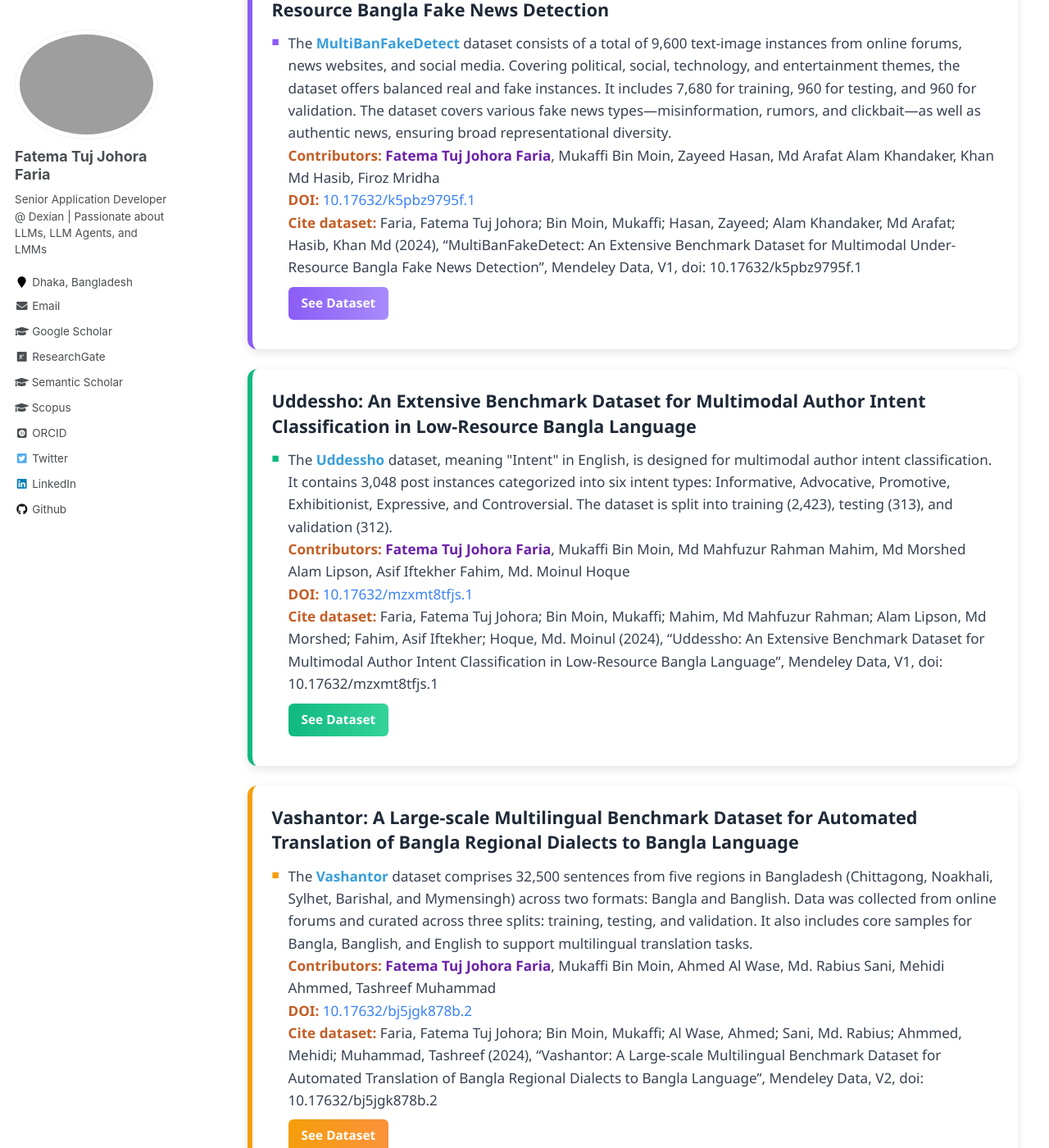
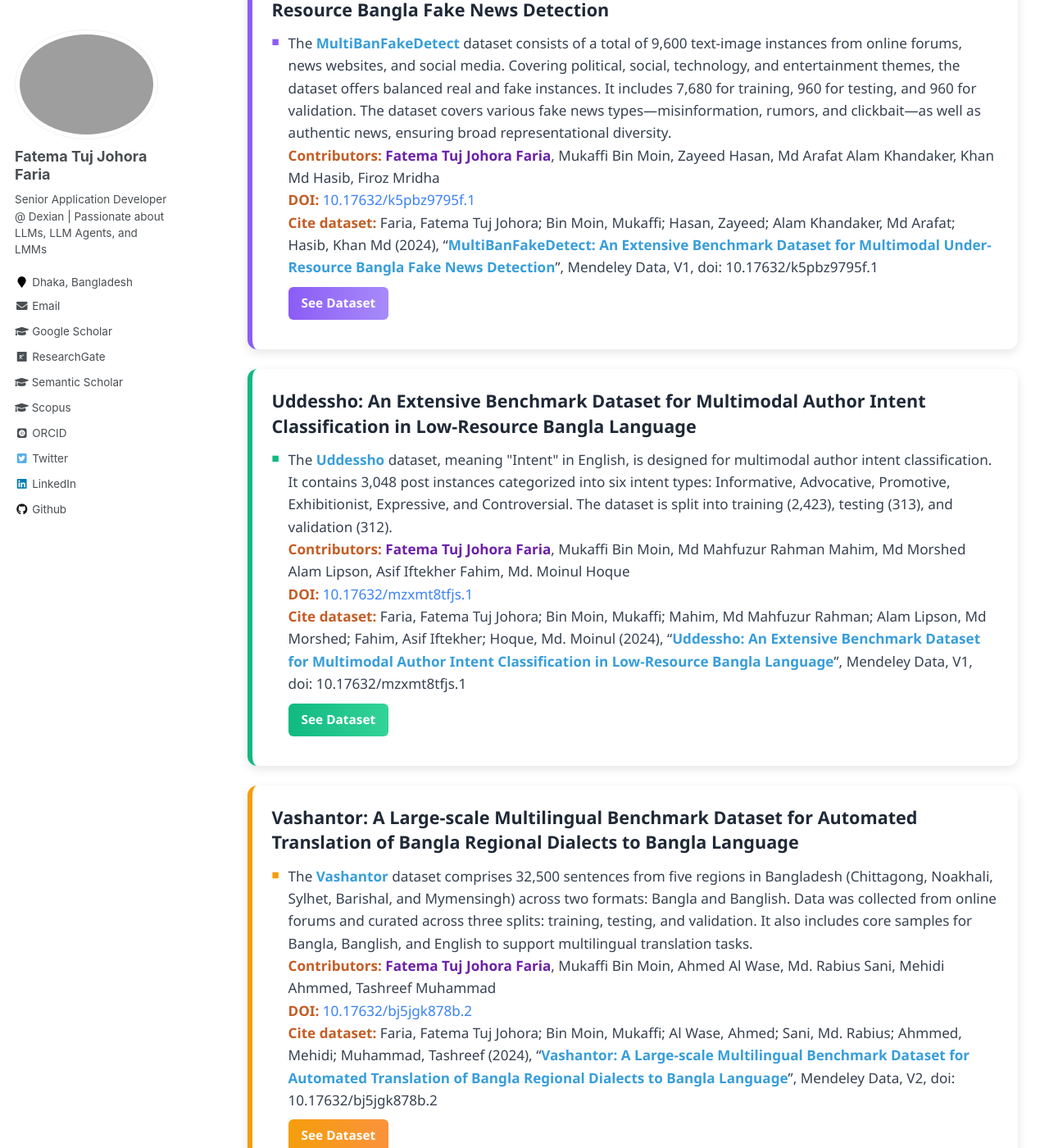
Before and after one commit to fatemafaria142/fatemafaria142.github.io, a Jekyll site: the page built from _pages/datasets.md, in a window 1280 px wide and 1400 px high, scrolled down 1280 px. Shown: the whole window at 82% size. Built offline with Jekyll 4.4.1, drawn with Linux system fonts in a browser that asks for light colours; some web fonts are replaced; some of the changed text lies outside the part shown.

Commit message:
Update datasets

```diff
--- a/_pages/datasets.md
+++ b/_pages/datasets.md
@@ -157,7 +157,7 @@
         <li>The <b>Motamot</b> dataset (মতামত in Bengali, meaning "Opinion" in English) consists of 7,058 data points focused on political sentiment analysis in the Bengali language. Compiled from a range of online newspapers covering political events and conversations during Bangladeshi elections, it includes 4,132 positive and 2,926 negative sentiment-labeled instances. The data was sourced from reputable news outlets, ensuring a diverse and representative sample of political discourse in Bangladesh.<br>
         <span class="highlight-text">Contributors:</span> <span class="highlight-name">Fatema Tuj Johora Faria</span>, Mukaffi Bin Moin, Rabeya Islam Mumu, Md Mahabubul Alam Abir, Abrar Nawar Alfy, and Mohammad Shafiul Alam<br>
         <span class="highlight-text">DOI:</span> <a href="https://doi.org/10.17632/hdhnrrwdz2.1" class="doi-link">10.17632/hdhnrrwdz2.1</a><br>
-        <span class="highlight-text">Cite dataset:</span> Faria, Fatema Tuj Johora; Bin Moin, Mukaffi; Mumu, Rabeya Islam; Alam, Md Mahabubul; Alfy, Abrar Nawar; Alam, Mohammad Shafiul (2024), “Motamot: A Dataset for Revealing the Supremacy of Large Language Models over Transformer Models in Bengali Political Sentiment Analysis”, Mendeley Data, V1, doi: 10.17632/hdhnrrwdz2.1<br>
+        <span class="highlight-text">Cite dataset:</span> Faria, Fatema Tuj Johora; Bin Moin, Mukaffi; Mumu, Rabeya Islam; Alam, Md Mahabubul; Alfy, Abrar Nawar; Alam, Mohammad Shafiul (2024), “<b>Motamot: A Dataset for Revealing the Supremacy of Large Language Models over Transformer Models in Bengali Political Sentiment Analysis</b>”, Mendeley Data, V1, doi: 10.17632/hdhnrrwdz2.1<br>
         <a href="https://data.mendeley.com/datasets/hdhnrrwdz2/1" class="dataset-link">See Dataset</a>
         </li>
       </ul>
@@ -171,7 +171,7 @@
         <li>The <b>BanglaCalamityMMD</b> dataset is a comprehensive multimodal resource designed to address the significant gap in disaster identification within Bangla language text. Comprising a total of 7,903 instances spanning eight distinct categories: Landslides, Wildfire, Tropical Storm, Drought, Flood, Earthquake, Human Damage, and Non-Disaster—the dataset is meticulously divided into three subsets: 6,323 instances for training, 790 instances for testing, and 790 instances for validation.<br>
         <span class="highlight-text">Contributors:</span> <span class="highlight-name">Fatema Tuj Johora Faria</span>, Mukaffi Bin Moin, Busra Kamal Rafa, Swarnajit Saha, Md. Mahfuzur Rahman, Khan Md Hasib, Firoz Mridha<br>
         <span class="highlight-text">DOI:</span> <a href="https://doi.org/10.17632/7dggbjn5sd.1" class="doi-link">10.17632/7dggbjn5sd.1</a><br>
-        <span class="highlight-text">Cite dataset:</span> Faria, Fatema Tuj Johora; Bin Moin, Mukaffi; Rafa, Busra Kamal; Saha, Swarnajit; Rahman, Md. Mahfuzur; Hasib, Khan Md; Mridha, Firoz (2024), “BanglaCalamityMMD: A Comprehensive Benchmark Dataset for Multimodal Disaster Identification in the Low-Resource Bangla Language”, Mendeley Data, V1, doi: 10.17632/7dggbjn5sd.1<br>
+        <span class="highlight-text">Cite dataset:</span> Faria, Fatema Tuj Johora; Bin Moin, Mukaffi; Rafa, Busra Kamal; Saha, Swarnajit; Rahman, Md. Mahfuzur; Hasib, Khan Md; Mridha, Firoz (2024), “<b>BanglaCalamityMMD: A Comprehensive Benchmark Dataset for Multimodal Disaster Identification in the Low-Resource Bangla Language</b>”, Mendeley Data, V1, doi: 10.17632/7dggbjn5sd.1<br>
         <a href="https://data.mendeley.com/datasets/7dggbjn5sd/1" class="dataset-link">See Dataset</a>
         </li>
       </ul>
@@ -185,7 +185,7 @@
         <li>The <b>MultiBanFakeDetect</b> dataset consists of a total of 9,600 text-image instances from online forums, news websites, and social media. Covering political, social, technology, and entertainment themes, the dataset offers balanced real and fake instances. It includes 7,680 for training, 960 for testing, and 960 for validation. The dataset covers various fake news types—misinformation, rumors, and clickbait—as well as authentic news, ensuring broad representational diversity.<br>
         <span class="highlight-text">Contributors:</span> <span class="highlight-name">Fatema Tuj Johora Faria</span>, Mukaffi Bin Moin, Zayeed Hasan, Md Arafat Alam Khandaker, Khan Md Hasib, Firoz Mridha<br>
         <span class="highlight-text">DOI:</span> <a href="https://doi.org/10.17632/k5pbz9795f.1" class="doi-link">10.17632/k5pbz9795f.1</a><br>
-        <span class="highlight-text">Cite dataset:</span> Faria, Fatema Tuj Johora; Bin Moin, Mukaffi; Hasan, Zayeed; Alam Khandaker, Md Arafat; Hasib, Khan Md (2024), “MultiBanFakeDetect: An Extensive Benchmark Dataset for Multimodal Under-Resource Bangla Fake News Detection”, Mendeley Data, V1, doi: 10.17632/k5pbz9795f.1<br>
+        <span class="highlight-text">Cite dataset:</span> Faria, Fatema Tuj Johora; Bin Moin, Mukaffi; Hasan, Zayeed; Alam Khandaker, Md Arafat; Hasib, Khan Md (2024), “<b>MultiBanFakeDetect: An Extensive Benchmark Dataset for Multimodal Under-Resource Bangla Fake News Detection</b>”, Mendeley Data, V1, doi: 10.17632/k5pbz9795f.1<br>
         <a href="https://data.mendeley.com/datasets/k5pbz9795f/1" class="dataset-link">See Dataset</a>
         </li>
       </ul>
@@ -199,7 +199,7 @@
         <li>The <b>Uddessho</b> dataset, meaning "Intent" in English, is designed for multimodal author intent classification. It contains 3,048 post instances categorized into six intent types: Informative, Advocative, Promotive, Exhibitionist, Expressive, and Controversial. The dataset is split into training (2,423), testing (313), and validation (312).<br>
         <span class="highlight-text">Contributors:</span> <span class="highlight-name">Fatema Tuj Johora Faria</span>, Mukaffi Bin Moin, Md Mahfuzur Rahman Mahim, Md Morshed Alam Lipson, Asif Iftekher Fahim, Md. Moinul Hoque<br>
         <span class="highlight-text">DOI:</span> <a href="https://doi.org/10.17632/mzxmt8tfjs.1" class="doi-link">10.17632/mzxmt8tfjs.1</a><br>
-        <span class="highlight-text">Cite dataset:</span> Faria, Fatema Tuj Johora; Bin Moin, Mukaffi; Mahim, Md Mahfuzur Rahman; Alam Lipson, Md Morshed; Fahim, Asif Iftekher; Hoque, Md. Moinul (2024), “Uddessho: An Extensive Benchmark Dataset for Multimodal Author Intent Classification in Low-Resource Bangla Language”, Mendeley Data, V1, doi: 10.17632/mzxmt8tfjs.1<br>
+        <span class="highlight-text">Cite dataset:</span> Faria, Fatema Tuj Johora; Bin Moin, Mukaffi; Mahim, Md Mahfuzur Rahman; Alam Lipson, Md Morshed; Fahim, Asif Iftekher; Hoque, Md. Moinul (2024), “<b>Uddessho: An Extensive Benchmark Dataset for Multimodal Author Intent Classification in Low-Resource Bangla Language</b>”, Mendeley Data, V1, doi: 10.17632/mzxmt8tfjs.1<br>
         <a href="https://data.mendeley.com/datasets/mzxmt8tfjs/1" class="dataset-link">See Dataset</a>
         </li>
       </ul>
@@ -213,7 +213,7 @@
         <li>The <b>Vashantor</b> dataset comprises 32,500 sentences from five regions in Bangladesh (Chittagong, Noakhali, Sylhet, Barishal, and Mymensingh) across two formats: Bangla and Banglish. Data was collected from online forums and curated across three splits: training, testing, and validation. It also includes core samples for Bangla, Banglish, and English to support multilingual translation tasks.<br>
         <span class="highlight-text">Contributors:</span> <span class="highlight-name">Fatema Tuj Johora Faria</span>, Mukaffi Bin Moin, Ahmed Al Wase, Md. Rabius Sani, Mehidi Ahmmed, Tashreef Muhammad<br>
         <span class="highlight-text">DOI:</span> <a href="https://doi.org/10.17632/bj5jgk878b.2" class="doi-link">10.17632/bj5jgk878b.2</a><br>
-        <span class="highlight-text">Cite dataset:</span> Faria, Fatema Tuj Johora; Bin Moin, Mukaffi; Al Wase, Ahmed; Sani, Md. Rabius; Ahmmed, Mehidi; Muhammad, Tashreef (2024), “Vashantor: A Large-scale Multilingual Benchmark Dataset for Automated Translation of Bangla Regional Dialects to Bangla Language”, Mendeley Data, V2, doi: 10.17632/bj5jgk878b.2<br>
+        <span class="highlight-text">Cite dataset:</span> Faria, Fatema Tuj Johora; Bin Moin, Mukaffi; Al Wase, Ahmed; Sani, Md. Rabius; Ahmmed, Mehidi; Muhammad, Tashreef (2024), “<b>Vashantor: A Large-scale Multilingual Benchmark Dataset for Automated Translation of Bangla Regional Dialects to Bangla Language</b>”, Mendeley Data, V2, doi: 10.17632/bj5jgk878b.2<br>
         <a href="https://data.mendeley.com/datasets/bj5jgk878b/2" class="dataset-link">See Dataset</a>
         </li>
       </ul>
```
